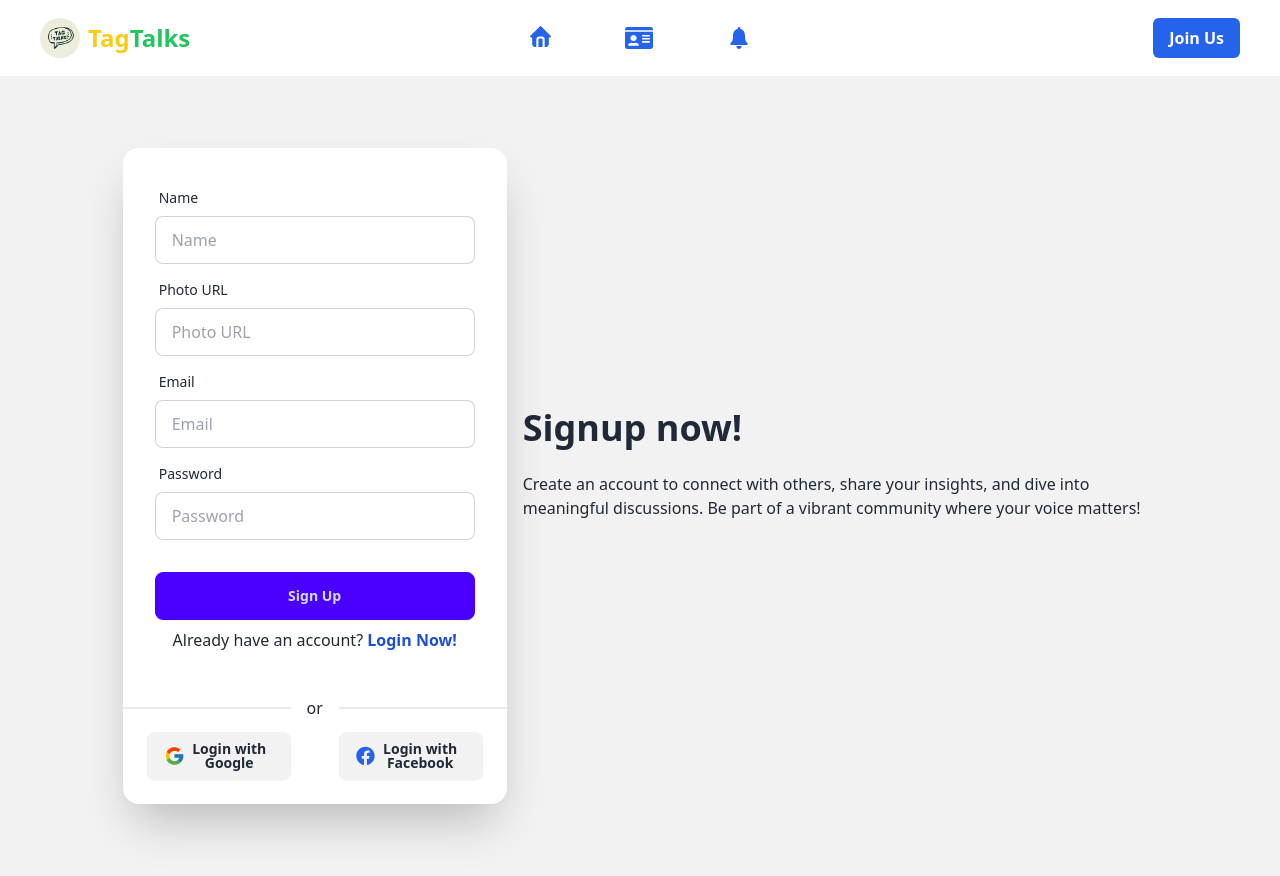
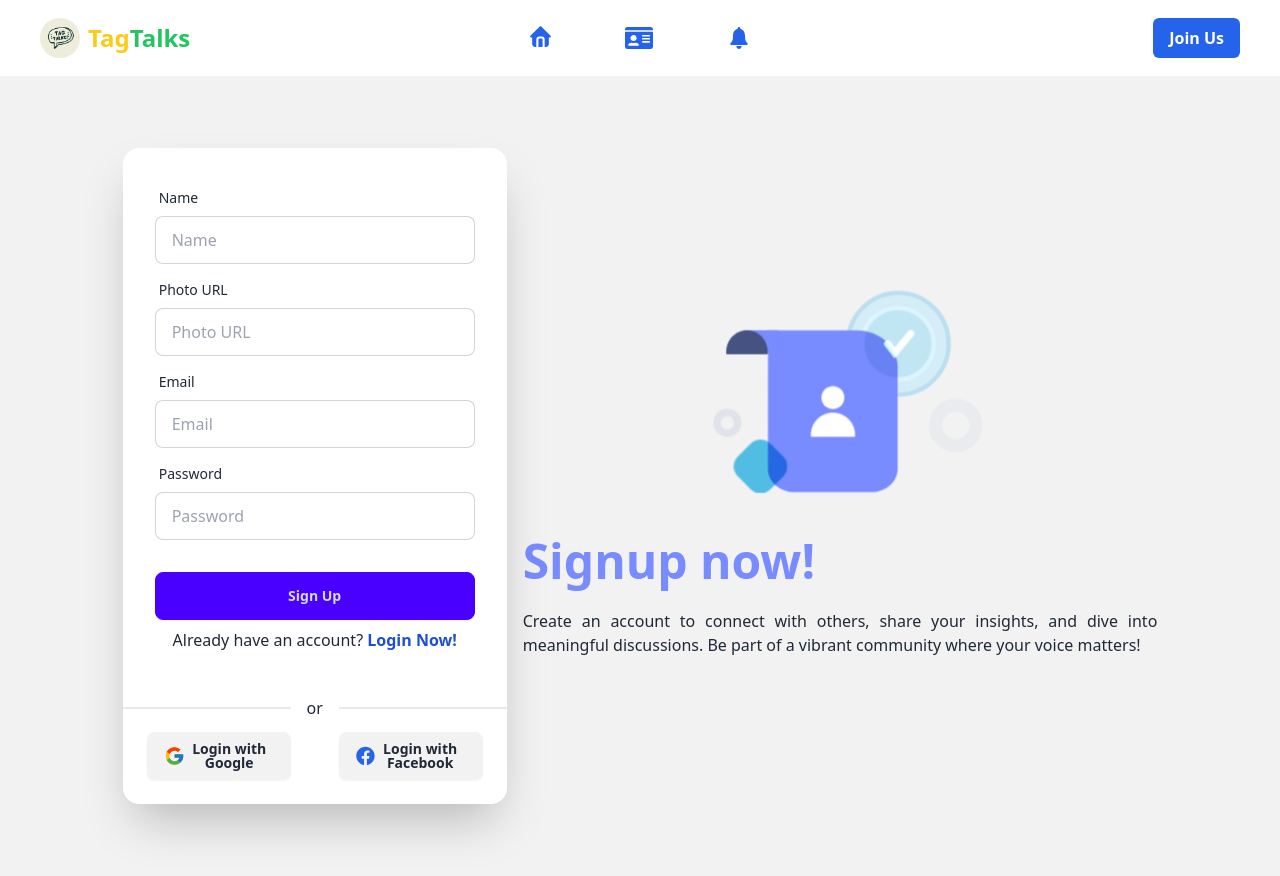
Before and after one commit to Shifat507/tagTalks-client-side, a React (Vite) app: page /register in a window 1280 px wide. Built offline with nearby package versions, Linux system fonts and the light colour scheme; no server answers.

Commit message:
update registartion page

```diff
--- a/src/pages/Register.jsx
+++ b/src/pages/Register.jsx
@@ -7,12 +7,14 @@ import useAxiosPublic from '../hooks/useAxiosPublic';
 import { FcGoogle } from 'react-icons/fc';
 import usePostCount from '../hooks/usePostCount';
 import { FaFacebook } from 'react-icons/fa';
+import loginAnimation from '../assets/lotties/login-lotti.json'
+import Lottie from 'lottie-react';
 
 const Register = () => {
     const axiosPublic = useAxiosPublic();
     const { postCount } = usePostCount();
     const { register, handleSubmit, formState: { errors }, reset } = useForm();
-    const { createUser, userUpdateData, googleSignIn, facebookSignIn , loading } = useContext(AuthContext);
+    const { createUser, userUpdateData, googleSignIn, facebookSignIn, loading } = useContext(AuthContext);
     const navigate = useNavigate();
 
     const handleGoogleSignin = () => {
@@ -96,9 +98,13 @@ const Register = () => {
             </Helmet> */}
             <div className="hero bg-base-200 min-h-screen">
                 <div className="hero-content flex-col lg:flex-row-reverse md:w-10/12 mx-auto">
-                    <div className="text-center lg:text-left">
-                        <h1 className="text-4xl font-bold">Signup now!</h1>
-                        <p className="py-6">
+                    <div className="text-center lg:text-left w-3/4 mx-auto">
+                        <div>
+                            <Lottie animationData={loginAnimation} className='w-48 md:w-80 mx-auto'></Lottie>
+                        </div>
+                        <h1 className="text-5xl font-bold text-[#788bff]">Signup now!</h1>
+                        <p className="py-6 text-justify">
+
                             Create an account to connect with others, share your insights, and dive into meaningful discussions. Be part of a vibrant community where your voice matters!
                         </p>
                     </div>
```
